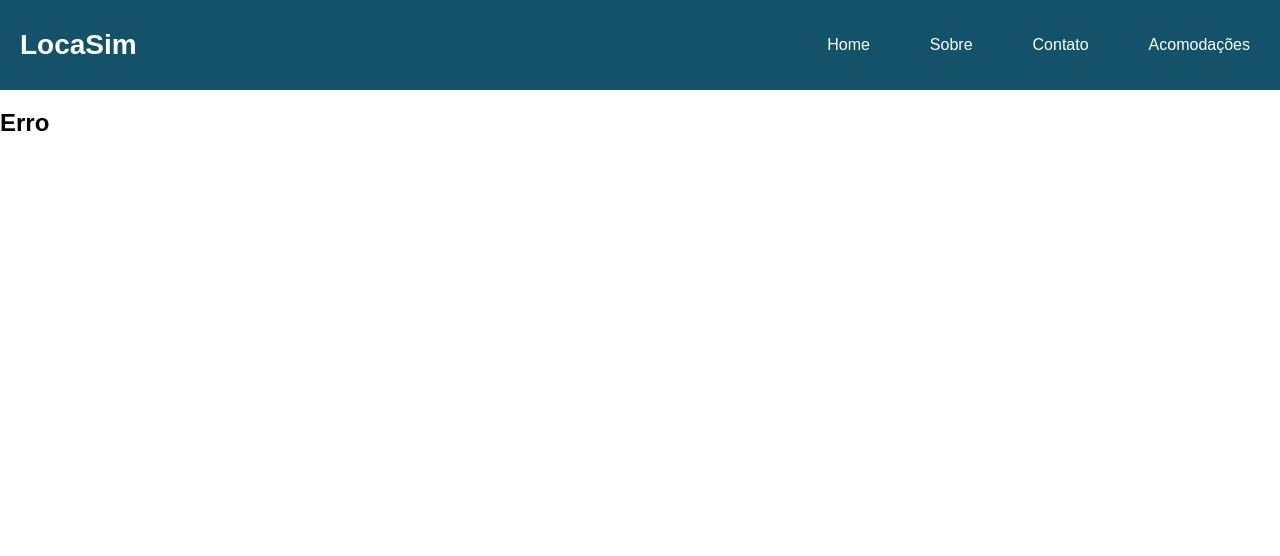
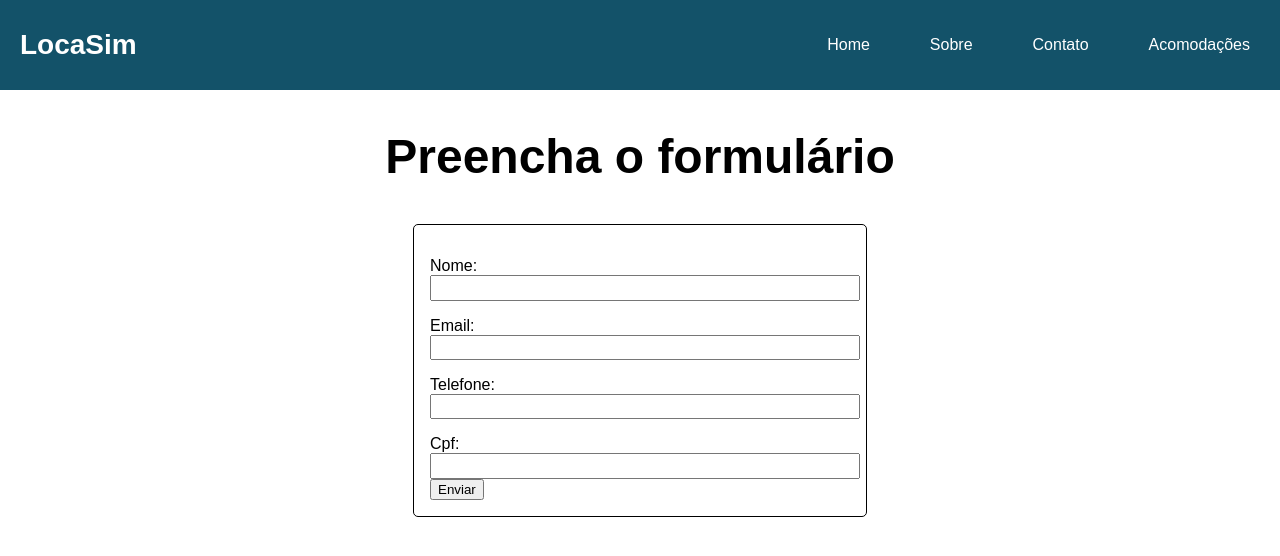
Before and after one commit to MateusOliveira991/Simula-site-de-aluguel-de-Imoveis, a React (Vite) app in the folder reactgrupo3/: page /aluguel in a window 1280 px wide. Shown: the top 556 px of the page. Built offline with nearby package versions, Linux system fonts and the light colour scheme.

Commit message:
Build: Criação do componente form de aluguel

```diff
--- a/reactgrupo3/src/pages/Acomodacoes/index.jsx
+++ b/reactgrupo3/src/pages/Acomodacoes/index.jsx
@@ -1,5 +1,6 @@
 import React from 'react'
 import '../Acomodacoes/style.css'
+import { Link } from 'react-router-dom'
 
 export default function Acomodacoes() {
 
@@ -16,7 +17,9 @@ export default function Acomodacoes() {
           <h3>Título da casa</h3>
           <p>descrição da casa</p>
           <div className="aluguel">
+            <Link to={'/aluguel'}>
             <button className='Abtn'>Alugar</button>
+            </Link>
             <span className='Apreco'>R$ 325,00</span>
           </div>
         </div>
--- /dev/null
+++ b/reactgrupo3/src/pages/Forms/Aluguel.jsx
@@ -0,0 +1,31 @@
+import React from 'react'
+import '../Forms/aluguel.css'
+
+export default function Aluguel() {
+  return (
+    <div className='Alcontainer'>
+      <div className="Alheader">
+        <h2>Preencha o formulário</h2>
+      </div>
+        <form className="Alform">
+          <div className="fields">
+            <label htmlFor="nome">Nome:</label>
+            <input type="text" id='nome'/>
+          </div>
+          <div className="fields">
+            <label htmlFor="email">Email:</label>
+            <input type="text" id='email'/>
+          </div>
+          <div className="fields">
+            <label htmlFor="telefone">Telefone:</label>
+            <input type="text" id='telefone'/>
+          </div>
+          <div className="fields">
+            <label htmlFor="cpf">Cpf:</label>
+            <input type="text" id='cpf'/>
+          </div>
+          <button>Enviar</button>
+        </form>
+      </div>
+  )
+}
--- /dev/null
+++ b/reactgrupo3/src/pages/Forms/aluguel.css
@@ -0,0 +1,30 @@
+.Alcontainer {
+    display: flex;
+    flex-direction: column;
+    justify-content: center;
+    align-items: center;
+}
+
+.Alheader {
+    font-size: 2rem;
+}
+
+.Alform {
+    border: 1px solid #000;
+    padding: 1rem;
+    width: 420px;
+    border-radius: 5px;
+}
+
+.fields {
+    box-sizing: border-box;
+    display: flex;
+    flex-direction: column;
+    width: 100%;
+    margin-top: 1rem;
+}
+
+.fields input {
+    width: 100%;
+    padding: .2rem;
+}
--- a/reactgrupo3/src/routes/AppRouter/index.jsx
+++ b/reactgrupo3/src/routes/AppRouter/index.jsx
@@ -6,6 +6,7 @@ import Sobre from '../../pages/Sobre';
 import Contato from '../../pages/Contato';
 import Acomodacoes from '../../pages/Acomodacoes';
 import Erro from '../../pages/Erro';
+import Aluguel from '../../pages/Forms/Aluguel';
 
 export default function AppRouter() {
   return (
@@ -14,6 +15,7 @@ export default function AppRouter() {
     <Route path='/sobre' element={<Sobre/>} ></Route>
     <Route path='/contato' element={<Contato/>} ></Route>
     <Route path='/acomodacoes' element={<Acomodacoes/>} ></Route>
+    <Route path='/aluguel' element={<Aluguel/>} ></Route>
     <Route path='*' element={<Erro/>} ></Route>
     </Routes>
   )
```
